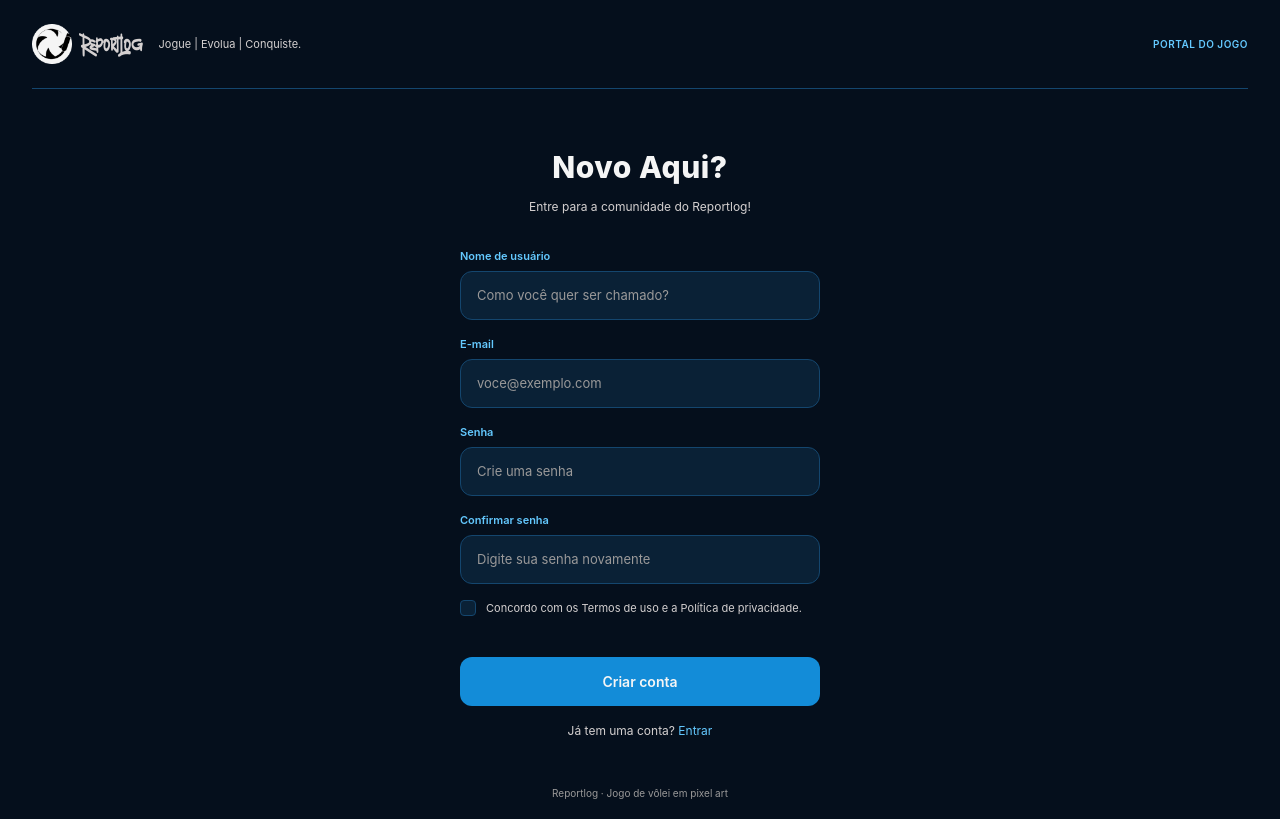
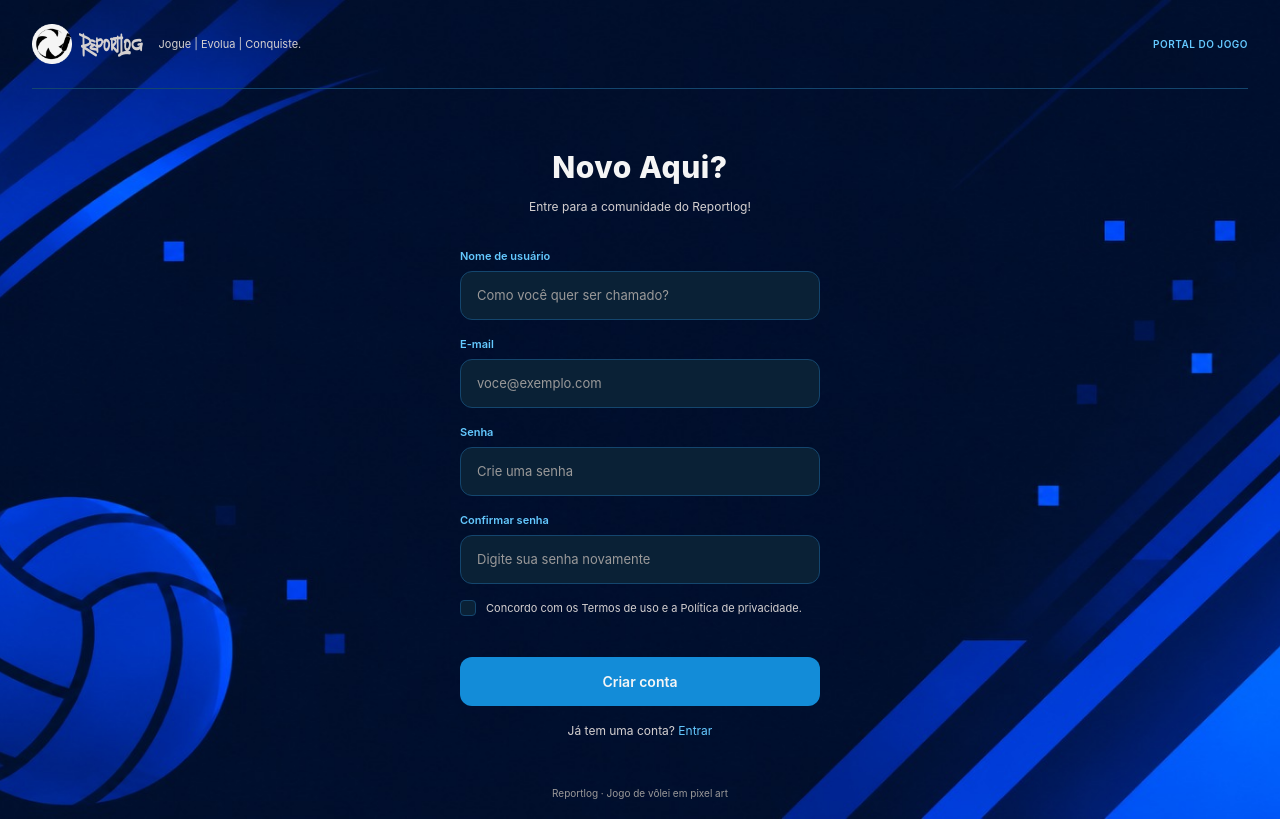
Before and after one commit to LucasBiasiLB/ReportLog_Web, a PHP site: page /src/tabs/criar-conta.html in a window 1280 px wide. Run offline with PHP 8.4, Linux system fonts and the light colour scheme.

Commit message:
temos fundo no ligin e criar conta

```diff
--- a/assets/css/styles.css
+++ b/assets/css/styles.css
@@ -1202,6 +1202,10 @@ img {
     display: flex;
     flex-direction: column;
     padding: 0 32px;
+    background-image: url('../../assets/image/bg-login.png');
+    background-size: cover;
+    background-position: center;
+    background-repeat: no-repeat;
 }
 
 /* Topo: marca à esquerda, link à direita, linha embaixo */
```
Also changed, not shown: assets/image/bg-login.png (added).
